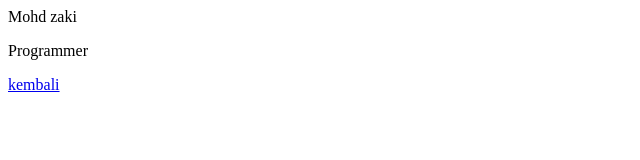
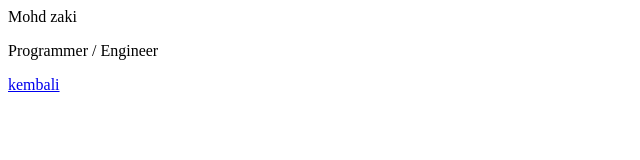
Before and after one commit to mohdzaki11/githubexercise, a plain HTML site: page profile.html in a window 1280 px wide. Shown: the full height of the page, 0-640 px from the left. Drawn offline with Linux system fonts and the light colour scheme.

Commit message:
edit profile

```diff
--- a/profile.html
+++ b/profile.html
@@ -8,7 +8,7 @@
 
 
 	<p>Mohd zaki</p>
-	<p>Programmer</p>
+	<p>Programmer / Engineer</p>
 
 	<p><a href="index.html">kembali
 	</a></p>
```
